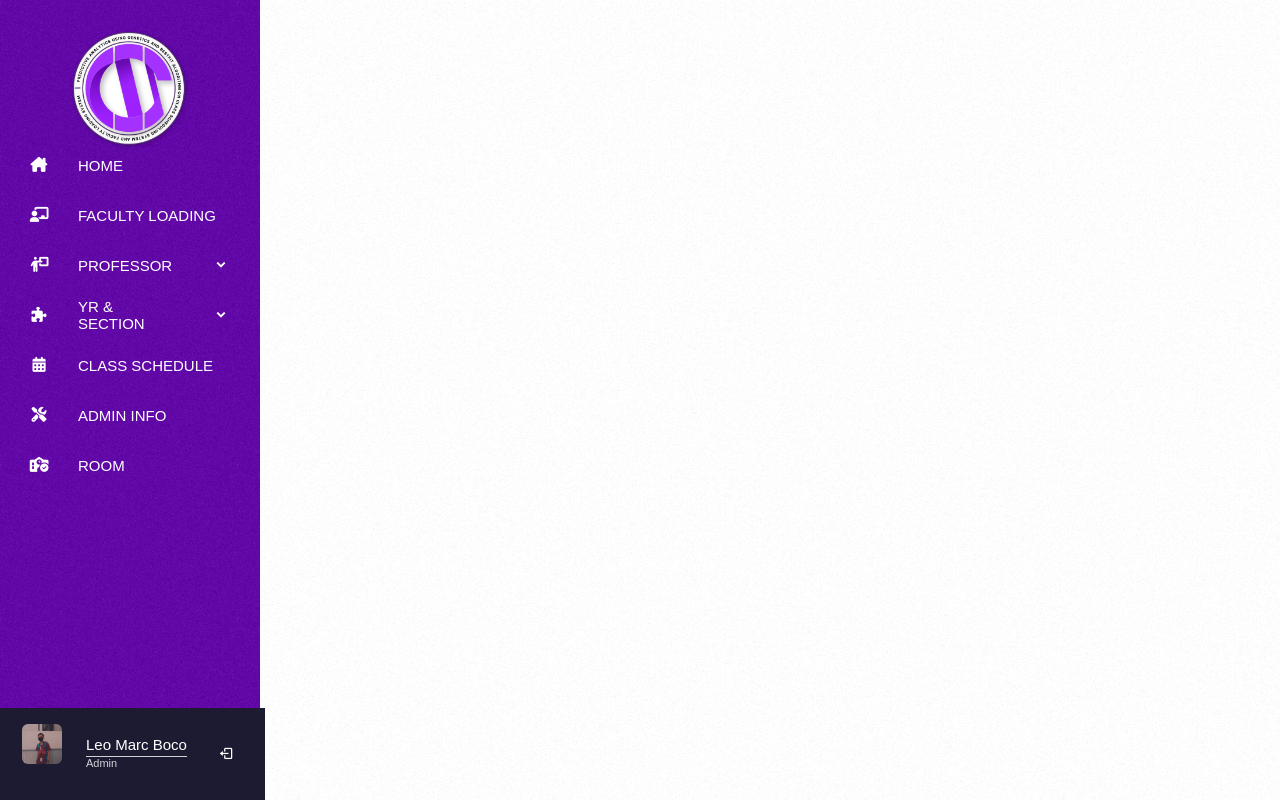
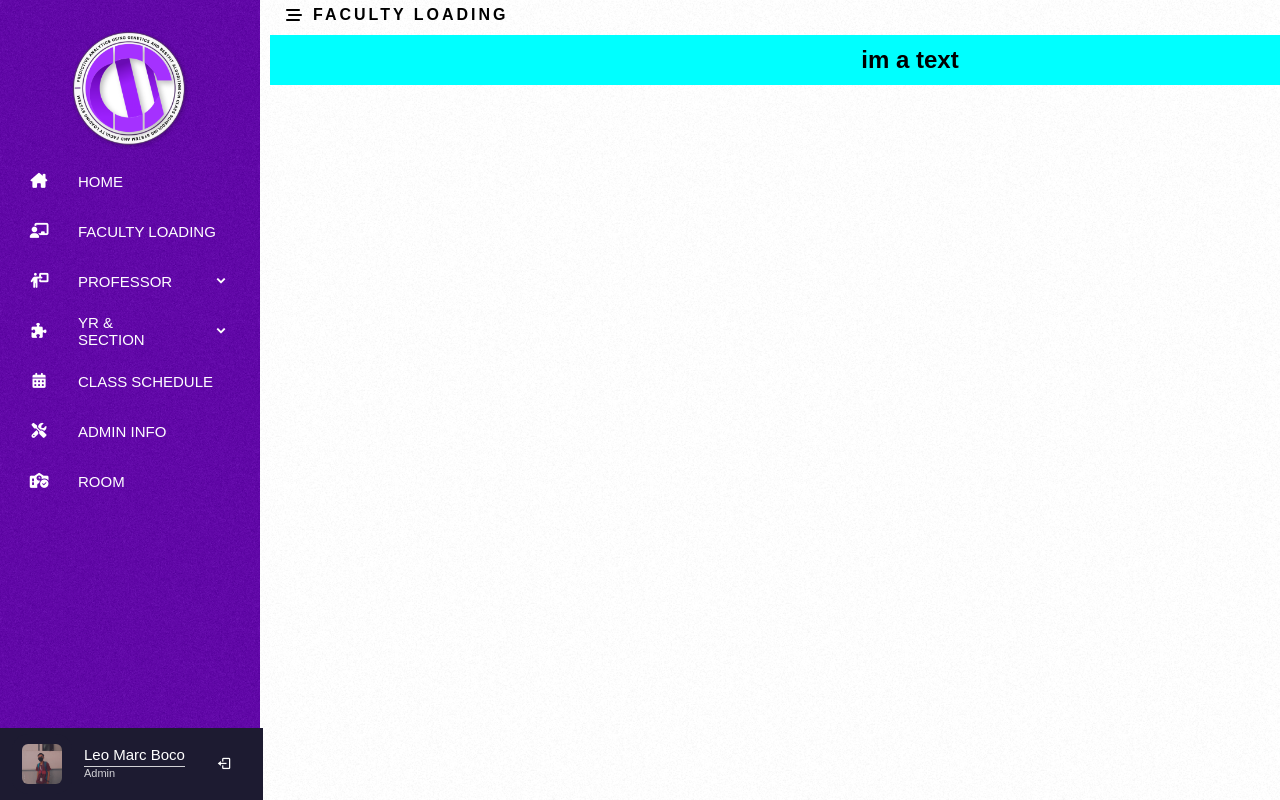
Before and after one commit to Samahan-Ng-Mga-Coder/Thesis-main, a Django app: page /facultyloading in a window 1280 px wide; the page is wider, and only the part inside the window is pictured. Run offline with Django 4.2, Linux system fonts and the light colour scheme; some libraries are stand-ins or nearby versions.

Commit message:
update 18
boco boco boco

```diff
--- a/Thesis-main/Thesis_Schedule/Thesis_Schedule_App/static/adminLandingPage_CSS.css
+++ b/Thesis-main/Thesis_Schedule/Thesis_Schedule_App/static/adminLandingPage_CSS.css
@@ -7,20 +7,21 @@ body{
  min-height: 100%;
 
 }
-/*------------------ code update -----------------*
+/*------------------ code update -----------------*/
 body > header {
   top: 0;
   width: 100%;
   height: 30px;
   background: none;
-
+  flex-wrap: nowrap;
   padding-left: 270px;
   position: absolute;
   flex: 1 100%;
+  z-index: -1;
   /*
   border: 5px solid white;
   text-align: left;
-  *
+  */
 
   display: flex;
   justify-content: left;
@@ -32,9 +33,32 @@ body > header i{
   padding-right: 8px;
   padding-left: 8px;
 }
+.content-body{
+  left: 270px;
+  background-color: aqua;
+  top: 35px;
+  width: 100%;
+  height: 30px;
+
+  flex-wrap: nowrap;
+  padding-left: 270px;
+  position: absolute;
+  flex: 1 100%;
+  z-index: -1;
+  /*
+  border: 5px solid white;
+  text-align: left;
+  */
+
+  display: flex;
+  justify-content: left;
+  align-items: center;
+  font-weight: bold;
+  letter-spacing: 3px;
+}
 /*----------------------------------------------*/
 *{
- margin: 0;
+ /*margin: 0;*/
  padding: 0;
  box-sizing: border-box;
  font-family: 'Poppins', sans-serif;
@@ -233,10 +257,10 @@ body > header i{
  width: 60px;
  object-fit: cover;
  border-radius: 16px;
- margin: 0 14px 0 12px;
+ margin: 0 12px 0 12px;
  background: #1d1b31;
  padding: 10px;
- margin-bottom: 20px;
+ /*margin-bottom: 20px;*/
 }
 .sidebar .profile-details .profile_name,
 .sidebar .profile-details .job{
@@ -252,8 +276,8 @@ body > header i{
  padding-top: 1;
 }
 .sidebar .profile-details .profile-content i{
- height: 80px;
- width: 80px;
+ height: 100px;
+ width: 100px;
  object-fit: cover;
  border-radius: 16px;
  margin: auto;
--- /dev/null
+++ b/Thesis-main/Thesis_Schedule/Thesis_Schedule_App/static/facultyloading_CSS.css
@@ -0,0 +1,21 @@
+/*body{
+    font-family: 'Poppins', 'Sans-seif';
+    font-weight: normal;
+}*/
+body{
+    object-fit: cover;
+}
+.search-bar{
+    left: 270px;
+    background-color: aqua;
+    position: absolute;
+    top: 35px;
+    margin-right: 10px;
+    width: 100%;
+    max-width: 100% ;
+    height: 50px;
+
+    display: flex;
+    align-items: center;
+    justify-content: center;
+}
--- a/Thesis-main/Thesis_Schedule/Thesis_Schedule_App/templates/Thesis_Schedule_App/admin_landingpage.html
+++ b/Thesis-main/Thesis_Schedule/Thesis_Schedule_App/templates/Thesis_Schedule_App/admin_landingpage.html
@@ -19,7 +19,7 @@
 	<link href='https://unpkg.com/boxicons@2.1.4/css/boxicons.min.css' rel='stylesheet'>
 	<script src="https://kit.fontawesome.com/eb44be992a.js" crossorigin="anonymous"></script>
 
-	<meta name="veiwport" content="width=device-width", initial-scale="1.0">
+	<meta name="viewport" content="width=device-width", initial-scale="1.0">
 
 
 </head>
@@ -31,9 +31,14 @@
 	<!--link rel="stylesheet" type="text/css" href="adminLandingPage_CSS.css"-->
 <body>
 
-<!------------------ code update -----------------
-<header class="header"><i class="fa-solid fa-bars-staggered"></i> CICT DEPARTMENT TABLE</header>
-<------------------------------------------------>
+<!------------------ code update ----------------->
+<header class="header"></header>
+
+<!--------------------------- HOME | CONTENT ----------------------------->
+<div class="content-body">
+  <h2> im a text </h2>
+</div>
+<!------------------------------------------------------------------------>
 
   <div class="sidebar close">
        {% if message %}
--- a/Thesis-main/Thesis_Schedule/Thesis_Schedule_App/templates/Thesis_Schedule_App/facultyloading_page.html
+++ b/Thesis-main/Thesis_Schedule/Thesis_Schedule_App/templates/Thesis_Schedule_App/facultyloading_page.html
@@ -1,4 +1,39 @@
 {% include 'Thesis_Schedule_App/admin_landingpage.html' %}
+<!DOCTYPE html>
+<html lang="en">
+
+<head>
+    <meta charset="UTF-8">
+    <meta name="viewport" content="width=device-width", initial-scale="1.0">
+
+    <title>HOME PAGE | CLASS SCHEDULING SYSTEM</title>
+
+      <!-- box icon -->
+	    <link href='https://unpkg.com/boxicons@2.1.4/css/boxicons.min.css' rel='stylesheet'>
+	    <script src="https://kit.fontawesome.com/eb44be992a.js" crossorigin="anonymous"></script>
 
 
-<header class="header"><i class="fa-solid fa-bars-staggered"></i> FACULTY LOADING</header>
+</head>
+
+
+
+<!---------------------------- LOAD STATIC FOLDER ------------------------>
+        {% load static %}
+<!------------------ IMPORT CSS FILE FROM STATIC --------------->
+        <link rel = "stylesheet" href="{% static 'facultyloading_CSS.css' %}">
+<!------------------------------------------------------------------------>
+
+
+
+<body>
+<!-------------------------------- HEADER------------ -------------------->
+<header class="header"><i class="fa-solid fa-bars-staggered"></i> FACULTY LOADING </header>
+
+<!--------------------------- HOME | CONTENT ----------------------------->
+<div class="search-bar">
+    <h2> im a text </h2>
+</div>
+<!------------------------------------------------------------------------>
+
+</body>
+</html>
```
Also changed, not shown: Thesis-main/Thesis_Schedule/Thesis_Schedule_App/templates/Thesis_Schedule_App/homePage.html (+9 -3 lines).
